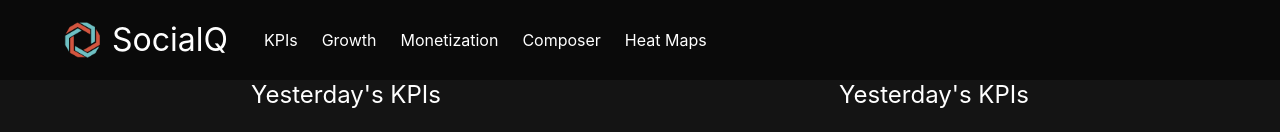
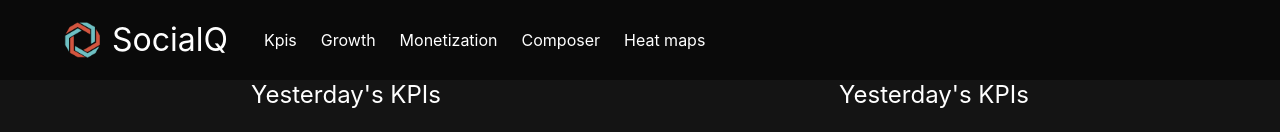
Before and after one commit to SocialQu/Branding, a React (Create React App) app in the folder app/: page / in a window 1280 px wide. Shown: the top 132 px of the page. Built offline with nearby package versions, Linux system fonts and the light colour scheme.

Commit message:
NavTab component.

```diff
--- a/app/src/layout/NavBar.tsx
+++ b/app/src/layout/NavBar.tsx
@@ -2,12 +2,24 @@
 
 import { useState } from "react"
 
-export type TAB = 'HOME' | 'KPI' | 'GROWTH' | 'HEATMAP' | 'MONETIZATION' | 'COMPOSER'
+export type Tab = 'HOME' | 'KPIs' | 'Growth' | 'Monetization' | 'Composer' | 'Heat Maps'
 
-interface iNavBar { click(tab:TAB):void }
+
+
+
+
+
+interface iNavTab {tab:Tab, isActive:boolean, clickTab(tab:Tab):void}
+const NavTab = ({ tab, isActive, clickTab }:iNavTab) => <a
+    className={`navbar-item ${isActive ? 'navbar-item-active': ''}`}
+    onClick={() => clickTab(tab)}
+> { `${tab.slice(0,1)}${tab.slice(1).toLowerCase()}` } </a>
+
+
+interface iNavBar { click(tab:Tab):void }
 export const NavBar = ({ click }: iNavBar) => {
     const [ isActive, setActive ] = useState(false)
-    const clickTab = (tab: TAB) => {
+    const clickTab = (tab: Tab) => {
         isActive ? setActive(false) : setActive(isActive)
         return click(tab)
     }
@@ -34,32 +46,16 @@ export const NavBar = ({ click }: iNavBar) => {
                 </a>
             </div>
 
-            <div className={`navbar-menu ${isActive ? 'is-active navbar-menu-active': ''}`} style={{ maxWidth:1200, marginRight:'auto' }}>
+            <div
+                style={{ maxWidth:1200, marginRight:'auto' }}
+                className={`navbar-menu ${isActive ? 'is-active navbar-menu-active': ''}`}
+            >
                 <div className={`navbar-start ${isActive ? 'is-active navbar-start-active': ''}`}>
-                    <a
-                        className={`navbar-item ${isActive ? 'navbar-item-active': ''}`}
-                        onClick={() => clickTab('KPI')}
-                    > KPIs </a>
-
-                    <a
-                        className={`navbar-item ${isActive ? 'navbar-item-active': ''}`}
-                        onClick={() => clickTab('GROWTH')}
-                    > Growth </a>
-
-                    <a
-                        className={`navbar-item ${isActive ? 'navbar-item-active': ''}`}
-                        onClick={() => clickTab('MONETIZATION')}
-                    > Monetization </a>
-
-                    <a
-                        className={`navbar-item ${isActive ? 'navbar-item-active': ''}`}
-                        onClick={() => clickTab('COMPOSER')}
-                    > Composer </a>
-
-                    <a
-                        className={`navbar-item ${isActive ? 'navbar-item-active': ''}`}
-                        onClick={() => clickTab('HEATMAP')}
-                    > Heat Maps </a>
+                    {
+                        ['KPIs', 'Growth', 'Monetization', 'Composer', 'Heat Maps'].map((tab) =>
+                            <NavTab isActive={isActive} tab={tab as Tab} clickTab={clickTab}/>
+                        )
+                    }
                 </div>
             </div>
         </div>
```
